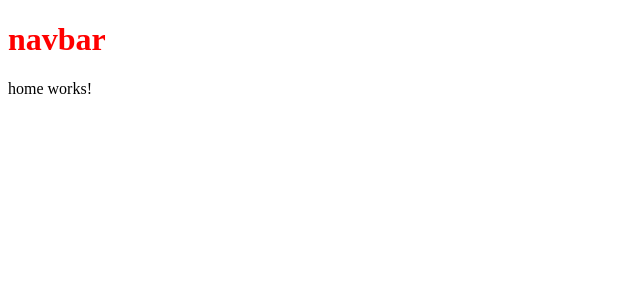
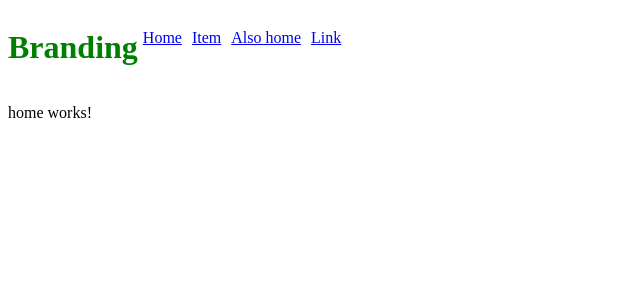
Before and after one commit to CCAppDevs/HelloAngular, an Angular app: page / in a window 1280 px wide. Shown: the top 300 px of the page, without its empty margins (0-640 px from the left). Built offline with nearby package versions, Linux system fonts and the light colour scheme.

Commit message:
added navbar start

```diff
--- a/src/app/app-routing.module.ts
+++ b/src/app/app-routing.module.ts
@@ -6,6 +6,7 @@
 
 const routes: Routes = [
   { path: "item", component: ItemComponent },
+  { path: "item/:item", component: ItemComponent },
   { path: '', pathMatch: 'full', component: HomeComponent },
 ];
 
--- a/src/app/app.component.css
+++ b/src/app/app.component.css
@@ -1,3 +1,17 @@
-h1 {
-    color: red;
+div.navbar {
+    display: flex;
 }
+
+ul.link-list {
+    display: flex;
+    list-style: none;
+    padding: 0;
+}
+
+li.link {
+    margin: 5px;
+}
+
+li.link:hover {
+    background-color: hotpink;
+}
--- a/src/app/app.component.html
+++ b/src/app/app.component.html
@@ -1,2 +1,11 @@
-<h1>navbar</h1>
+<div class="navbar">
+    <h1>Branding</h1>
+
+    <ul class="link-list">
+        <li class="link"><a [routerLink]="['']">Home</a></li>
+        <li class="link"><a [routerLink]="['item', 'toast']">Item</a></li>
+        <li class="link"><a routerLink="">Also home</a></li>
+        <li class="link"><a routerLink="item/">Link</a></li>
+    </ul>
+</div>
 <router-outlet></router-outlet>
```
